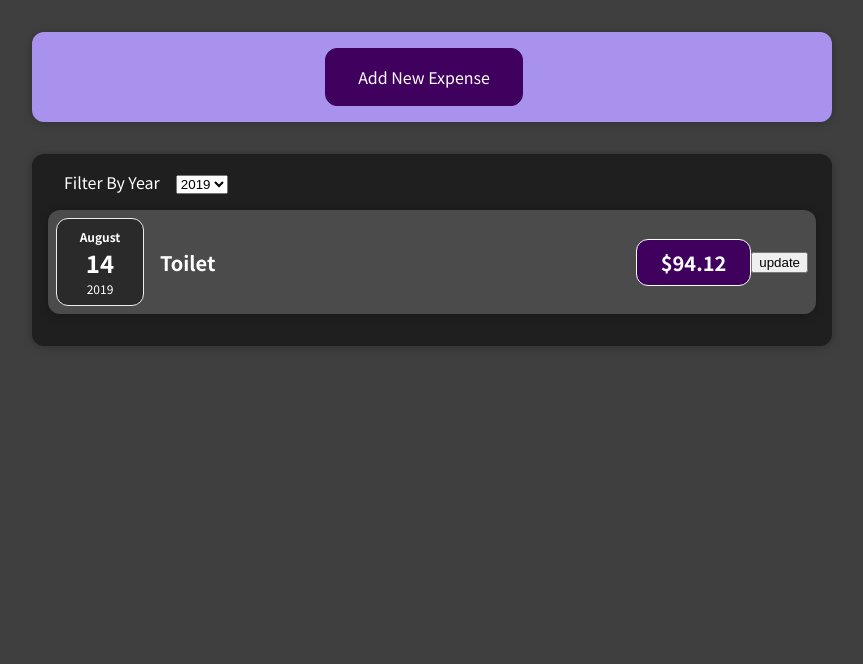
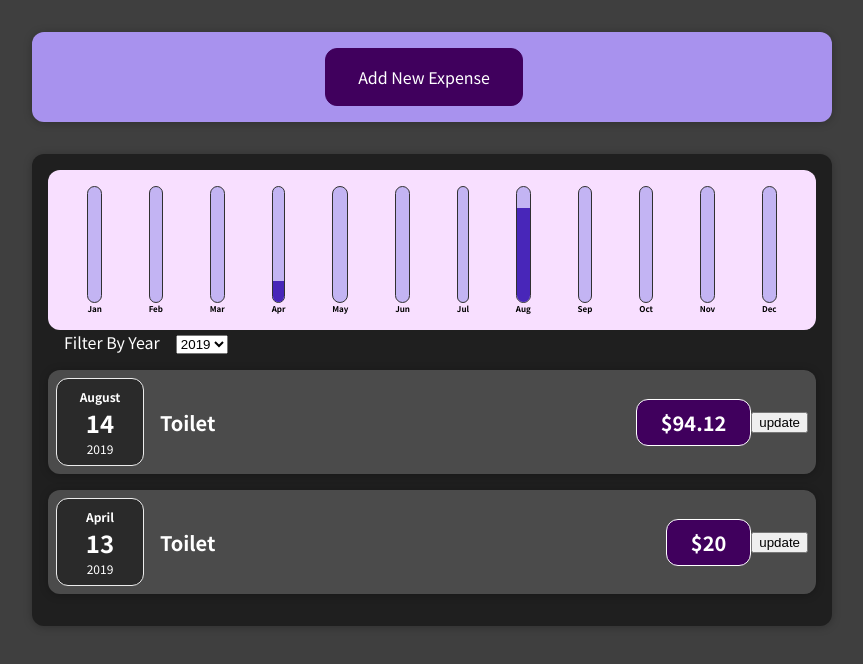
Before and after one commit to ChunWun/ReactPractice, a React (Create React App) app: page / in a window 1280 px wide. Shown: the top 664 px of the page, without its empty margins (208-1071 px from the left). Built offline with nearby package versions, Linux system fonts and the light colour scheme.

Commit message:
Add chart

```diff
--- a/src/App.js
+++ b/src/App.js
@@ -17,6 +17,12 @@
 				title: 'Toilet',
 				price: 94.12,
 				date: new Date(2019, 7, 14),
+			},
+			{
+				id: 'e3',
+				title: 'Toilet',
+				price: 20,
+				date: new Date(2019, 3, 13),
 			}
 		]
 	);
--- /dev/null
+++ b/src/components/Chart/Chart.css
@@ -0,0 +1,9 @@
+.chart {
+    padding: 1rem;
+    border-radius: 12px;
+    background-color: #f8dfff;
+    text-align: center;
+    display: flex;
+    justify-content: space-around;
+    height: 10rem;
+}
--- /dev/null
+++ b/src/components/Chart/Chart.js
@@ -0,0 +1,49 @@
+import ChartBar from "./ChartBar";
+import "./Chart.css";
+
+const Chart = ( props ) => {
+
+    const chartData = [
+        { value:0, month:'Jan'},
+        { value:0, month:'Feb'},
+        { value:0, month:'Mar'},
+        { value:0, month:'Apr'},
+        { value:0, month:'May'},
+        { value:0, month:'Jun'},
+        { value:0, month:'Jul'},
+        { value:0, month:'Aug'},
+        { value:0, month:'Sep'},
+        { value:0, month:'Oct'},
+        { value:0, month:'Nov'},
+        { value:0, month:'Dec'}
+    ];
+
+    const showChartBar = () => {
+        let totalValue = 0;
+        props.items.forEach((item)=> {
+            chartData[item.date.getMonth()].value += item.price;
+            totalValue += item.price;
+        })
+
+        return(
+            chartData.map((item => {
+                return (
+                    <ChartBar
+                        key= {item.month}
+                        totalValue = {totalValue}
+                        value = {item.value}
+                        month = {item.month}
+                    />
+                );
+            }))
+        )
+    }
+
+    return(
+        <div className="chart">
+            {showChartBar()}
+        </div>
+    );
+}
+
+export default Chart;
--- /dev/null
+++ b/src/components/Chart/ChartBar.css
@@ -0,0 +1,30 @@
+.chart-bar {
+    height: 100%;
+    display: flex;
+    flex-direction: column;
+    align-items: center;
+}
+
+.chart-bar__inner {
+    height: 100%;
+    width: 100%;
+    border: 1px solid #313131;
+    border-radius: 12px;
+    background-color: #c3b4f3;
+    overflow: hidden;
+    display: flex;
+    flex-direction: column;
+    justify-content: flex-end;
+}
+
+.chart-bar__fill {
+    background-color: #4826b9;
+    width: 100%;
+    transition: all 0.3s ease-out;
+}
+
+.chart-bar__label {
+    font-weight: bold;
+    font-size: 0.5rem;
+    text-align: center;
+}
--- /dev/null
+++ b/src/components/Chart/ChartBar.js
@@ -0,0 +1,17 @@
+import "./ChartBar.css";
+
+const ChartBar = ( props ) => {
+
+    let percentage = Math.round((props.value/props.totalValue) * 100) + '%';
+
+    return (
+        <div className="chart-bar">
+            <div className="chart-bar__inner">
+                <div className="chart-bar__fill" style={{height:percentage}}> </div>
+            </div>
+            <div className="chart-bar__label"> {props.month} </div>
+        </div>
+    );
+}
+
+export default ChartBar;
--- a/src/components/Expenses/ExpenseBlock.js
+++ b/src/components/Expenses/ExpenseBlock.js
@@ -2,18 +2,18 @@
 import "./ExpenseBlock.css";
 import Card from "../UI/Card.js";
 import ExpensesFilter from "../ExpensesFilter/ExpensesFilter.js";
+import Chart from "../Chart/Chart.js";
 import { useState } from "react";
 
 const ExpenseBlock = (props) => {
-
 	const [year, setSlectYear] = useState('2019');
+	let expenses = props.items.filter(expenseItem => expenseItem.date.getFullYear().toString() === year);
 
 	const onSlectYearHandler = (selectYear) => {
 		setSlectYear(selectYear);
 	}
 
 	const showExpenses = () => {
-		let expenses = props.items.filter(expenseItem => expenseItem.date.getFullYear().toString() === year);
 		if(expenses.length > 0) {
 			return (
 				<li className="expenses-list">
@@ -36,6 +36,7 @@
 
 	return (
 		<Card className="expense-block">
+			<Chart 	items={expenses}/>
 			<ExpensesFilter selectYear={onSlectYearHandler} />
 			{showExpenses()}
 		</Card>
```
